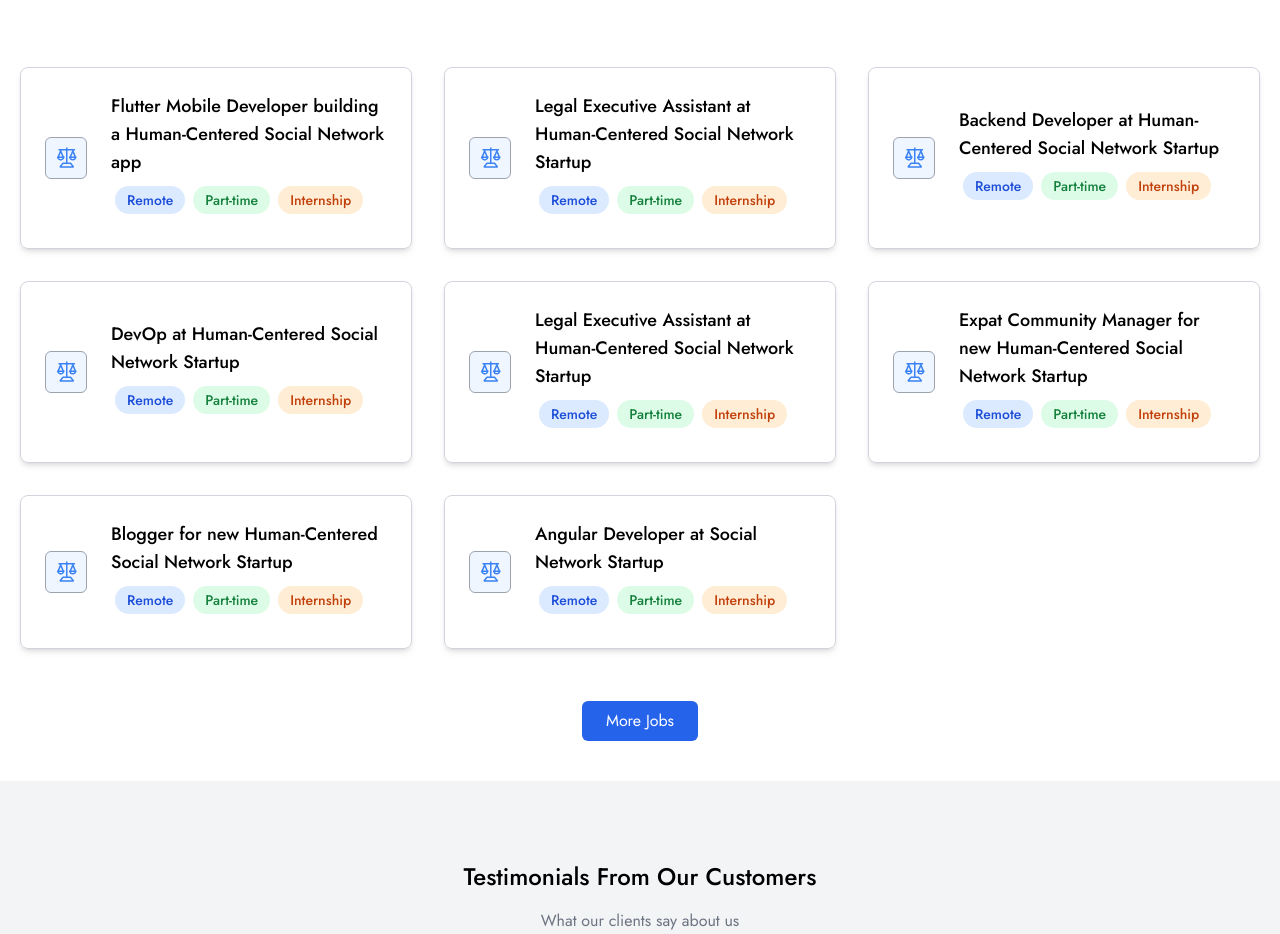
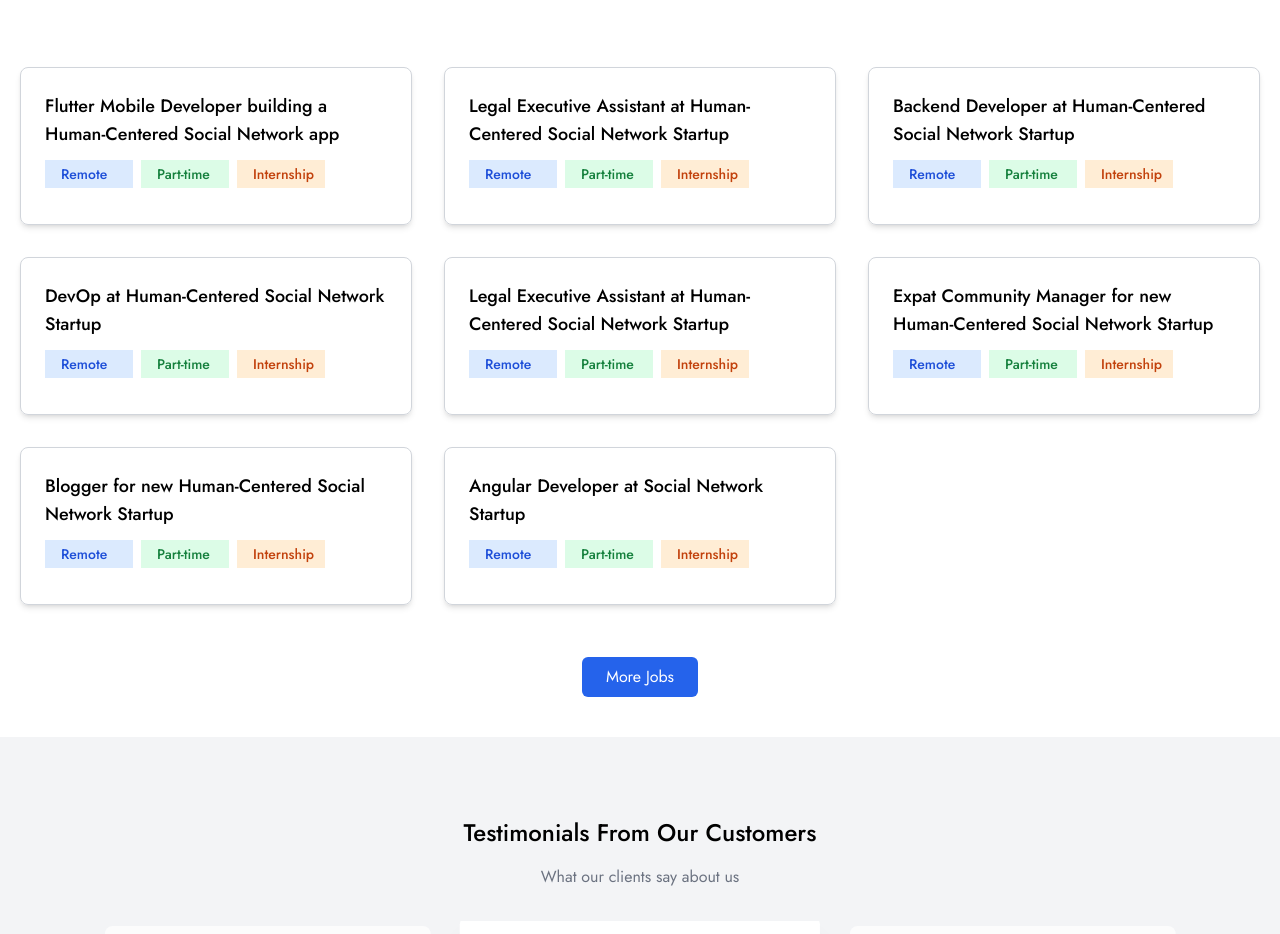
Before and after one commit to simonC137/LB-ATS, a React (Vite) app in the folder frontend/: page / in a window 1280 px wide. Shown: the part 1460-2394 px from the top of the page. Built offline with nearby package versions, Linux system fonts and the light colour scheme.

Commit message:
fix:dummy data to featuredJob

```diff
--- a/frontend/src/components/FeaturedJob.tsx
+++ b/frontend/src/components/FeaturedJob.tsx
@@ -26,26 +26,25 @@ const FeaturedJob = () => {
         Know your worth and find the job that qualify your life
       </p>
       <ul className="grid grid-cols-1 sm:grid-cols-2 lg:grid-cols-3 p-5 gap-8">
-        {featuredJobs.map(({ title, jobtype, icon: Icon, id }, index) => (
+        {featuredJobs.map(({ title, location, id }, index) => (
           <li
             key={index}
             className="flex items-center cursor-pointer p-6 border border-gray-300 rounded-lg shadow-md hover:shadow-lg transition-shadow"
             onClick={() => jobDetailsHandler(id)}
           >
-            <div className="flex items-center justify-center text-blue-500 text-2xl p-2 bg-blue-50 border border-gray-400 rounded-md transition-all duration-300 mr-6 hover:bg-orange-600 hover:text-white">
+            {/* <div className="flex items-center justify-center text-blue-500 text-2xl p-2 bg-blue-50 border border-gray-400 rounded-md transition-all duration-300 mr-6 hover:bg-orange-600 hover:text-white">
               <Icon />
-            </div>
+            </div> */}
             <div>
               <h3 className="text-lg font-medium">{title}</h3>
 
-              <div className="my-3 ">
-                {jobtype.map((type, i) => (
-                  <span
-                    key={i}
-                    className={`px-3 py-1 text-sm font-medium rounded-full mx-1 ${jobTypeColors[type]}`}
-                  >
-                    {type}
-                  </span>
+              <div className="my-3 w-full flex gap-2 items-center flex-wrap">
+                {location.map((type, i) => (
+                  <div key={i} className={` ${jobTypeColors[type]}`}>
+                    <p className="px-3 py-1 text-sm font-medium  w-20 rounded-full mx-1">
+                      {type}
+                    </p>
+                  </div>
                 ))}
               </div>
             </div>
--- a/frontend/src/pages/JobDetails.tsx
+++ b/frontend/src/pages/JobDetails.tsx
@@ -22,19 +22,19 @@ const JobDetails = () => {
             {jobDetail?.title}
           </h1>
           {/* <div className="my-3 "> */}
-          {jobDetail?.jobtype.map((type, i) => (
-            <span key={i} className={` py-1 text-lg  rounded-full mx-1 }`}>
+          {jobDetail?.location.map((type, i) => (
+            <div key={i} className={` py-1 text-lg  rounded-full mx-1 }`}>
               {type}
-            </span>
+            </div>
           ))}
           {/* </div> */}
         </div>
       </div>
-      <div className="border-t-2 border-b-2   mt-4">
+      {/* <div className="border-t-2 border-b-2   mt-4">
         <p className="sm:my-5 my-2 p-5">
           Salary <span className="font-semibold ">{jobDetail?.salary}</span>
         </p>
-      </div>
+      </div> */}
       <div className="mt-5 p-5">
         <p>{jobDetail?.description}</p>
       </div>
--- a/frontend/src/shared/constants.tsx
+++ b/frontend/src/shared/constants.tsx
@@ -1,4 +1,4 @@
-import { VscLaw } from 'react-icons/vsc';
+// import { VscLaw } from 'react-icons/vsc';
 
 export const RouteNames = {
   Home: '/',
@@ -11,9 +11,10 @@ export const RouteNames = {
 export type FeaturedJobs = {
   id: number;
   title: string;
-  jobtype: string[];
-  icon: React.ElementType;
-  salary: string;
+  location: string[];
+  // icon: React.ElementType;
+  // salary: string;
+
   description: string;
 };
 
@@ -22,45 +23,45 @@ export const featuredjobs: FeaturedJobs[] = [
     id: 1,
     title:
       'Flutter Mobile Developer building a Human-Centered Social Network app',
-    jobtype: ['Remote', 'Part-time', 'Internship'],
-    icon: VscLaw,
-    salary: 'Unpaid',
+    location: ['Remote', 'Part-time', 'Internship'],
+    // icon: VscLaw,
+    // salary: 'Unpaid',
     description:
       'At Lifebonder, we’re on a mission to break social media addiction, fake personas, cyber-bullying, cancel culture, and loneliness by providing a Mesaverse that lives up to the promise of what social media can be: A safe place to facilitate human connections rather than replace them.We want to make the world a better place by filling a growing need for direct socializing outside social media - connecting people in friendships that are human, profound, and meaningful. LifeBonder makes it easy for people to connect in a deeper reality through shared spaces, values, and goals because our vision is to build social bonds in real life.',
   },
   {
     id: 2,
     title: 'Legal Executive Assistant at Human-Centered Social Network Startup',
-    jobtype: ['Remote', 'Part-time', 'Internship'],
-    icon: VscLaw,
-    salary: 'Unpaid',
+    location: ['Remote', 'Part-time', 'Internship'],
+    // icon: VscLaw,
+    // salary: 'Unpaid',
     description:
       'At Lifebonder, we’re on a mission to break social media addiction, fake personas, cyber-bullying, cancel culture, and loneliness by providing a Mesaverse that lives up to the promise of what social media can be: A safe place to facilitate human connections rather than replace them.We want to make the world a better place by filling a growing need for direct socializing outside social media - connecting people in friendships that are human, profound, and meaningful. LifeBonder makes it easy for people to connect in a deeper reality through shared spaces, values, and goals because our vision is to build social bonds in real life.',
   },
   {
     id: 3,
     title: 'Backend Developer at Human-Centered Social Network Startup',
-    jobtype: ['Remote', 'Part-time', 'Internship'],
-    icon: VscLaw,
-    salary: 'Unpaid',
+    location: ['Remote', 'Part-time', 'Internship'],
+    // icon: VscLaw,
+    // salary: 'Unpaid',
     description:
       'At Lifebonder, we’re on a mission to break social media addiction, fake personas, cyber-bullying, cancel culture, and loneliness by providing a Mesaverse that lives up to the promise of what social media can be: A safe place to facilitate human connections rather than replace them.We want to make the world a better place by filling a growing need for direct socializing outside social media - connecting people in friendships that are human, profound, and meaningful. LifeBonder makes it easy for people to connect in a deeper reality through shared spaces, values, and goals because our vision is to build social bonds in real life.',
   },
   {
     id: 4,
     title: 'DevOp at Human-Centered Social Network Startup',
-    jobtype: ['Remote', 'Part-time', 'Internship'],
-    icon: VscLaw,
-    salary: 'Unpaid',
+    location: ['Remote', 'Part-time', 'Internship'],
+    // icon: VscLaw,
+    // salary: 'Unpaid',
     description:
       'At Lifebonder, we’re on a mission to break social media addiction, fake personas, cyber-bullying, cancel culture, and loneliness by providing a Mesaverse that lives up to the promise of what social media can be: A safe place to facilitate human connections rather than replace them.We want to make the world a better place by filling a growing need for direct socializing outside social media - connecting people in friendships that are human, profound, and meaningful. LifeBonder makes it easy for people to connect in a deeper reality through shared spaces, values, and goals because our vision is to build social bonds in real life.',
   },
   {
     id: 5,
     title: 'Legal Executive Assistant at Human-Centered Social Network Startup',
-    jobtype: ['Remote', 'Part-time', 'Internship'],
-    icon: VscLaw,
-    salary: 'Unpaid',
+    location: ['Remote', 'Part-time', 'Internship'],
+    // icon: VscLaw,
+    // salary: 'Unpaid',
     description:
       'At Lifebonder, we’re on a mission to break social media addiction, fake personas, cyber-bullying, cancel culture, and loneliness by providing a Mesaverse that lives up to the promise of what social media can be: A safe place to facilitate human connections rather than replace them.We want to make the world a better place by filling a growing need for direct socializing outside social media - connecting people in friendships that are human, profound, and meaningful. LifeBonder makes it easy for people to connect in a deeper reality through shared spaces, values, and goals because our vision is to build social bonds in real life.',
   },
@@ -68,27 +69,27 @@ export const featuredjobs: FeaturedJobs[] = [
     id: 6,
     title:
       'Expat Community Manager for new Human-Centered Social Network Startup',
-    jobtype: ['Remote', 'Part-time', 'Internship'],
-    icon: VscLaw,
-    salary: 'Unpaid',
+    location: ['Remote', 'Part-time', 'Internship'],
+    // icon: VscLaw,
+    // salary: 'Unpaid',
     description:
       'At Lifebonder, we’re on a mission to break social media addiction, fake personas, cyber-bullying, cancel culture, and loneliness by providing a Mesaverse that lives up to the promise of what social media can be: A safe place to facilitate human connections rather than replace them.We want to make the world a better place by filling a growing need for direct socializing outside social media - connecting people in friendships that are human, profound, and meaningful. LifeBonder makes it easy for people to connect in a deeper reality through shared spaces, values, and goals because our vision is to build social bonds in real life.',
   },
   {
     id: 7,
     title: 'Blogger for new Human-Centered Social Network Startup',
-    jobtype: ['Remote', 'Part-time', 'Internship'],
-    icon: VscLaw,
-    salary: 'Unpaid',
+    location: ['Remote', 'Part-time', 'Internship'],
+    // icon: VscLaw,
+    // salary: 'Unpaid',
     description:
       'At Lifebonder, we’re on a mission to break social media addiction, fake personas, cyber-bullying, cancel culture, and loneliness by providing a Mesaverse that lives up to the promise of what social media can be: A safe place to facilitate human connections rather than replace them.We want to make the world a better place by filling a growing need for direct socializing outside social media - connecting people in friendships that are human, profound, and meaningful. LifeBonder makes it easy for people to connect in a deeper reality through shared spaces, values, and goals because our vision is to build social bonds in real life.',
   },
   {
     id: 8,
     title: 'Angular Developer at Social Network Startup',
-    jobtype: ['Remote', 'Part-time', 'Internship'],
-    icon: VscLaw,
-    salary: 'Unpaid',
+    location: ['Remote', 'Part-time', 'Internship'],
+    // icon: VscLaw,
+    // salary: 'Unpaid',
     description:
       'At Lifebonder, we’re on a mission to break social media addiction, fake personas, cyber-bullying, cancel culture, and loneliness by providing a Mesaverse that lives up to the promise of what social media can be: A safe place to facilitate human connections rather than replace them.We want to make the world a better place by filling a growing need for direct socializing outside social media - connecting people in friendships that are human, profound, and meaningful. LifeBonder makes it easy for people to connect in a deeper reality through shared spaces, values, and goals because our vision is to build social bonds in real life.',
   },
```
